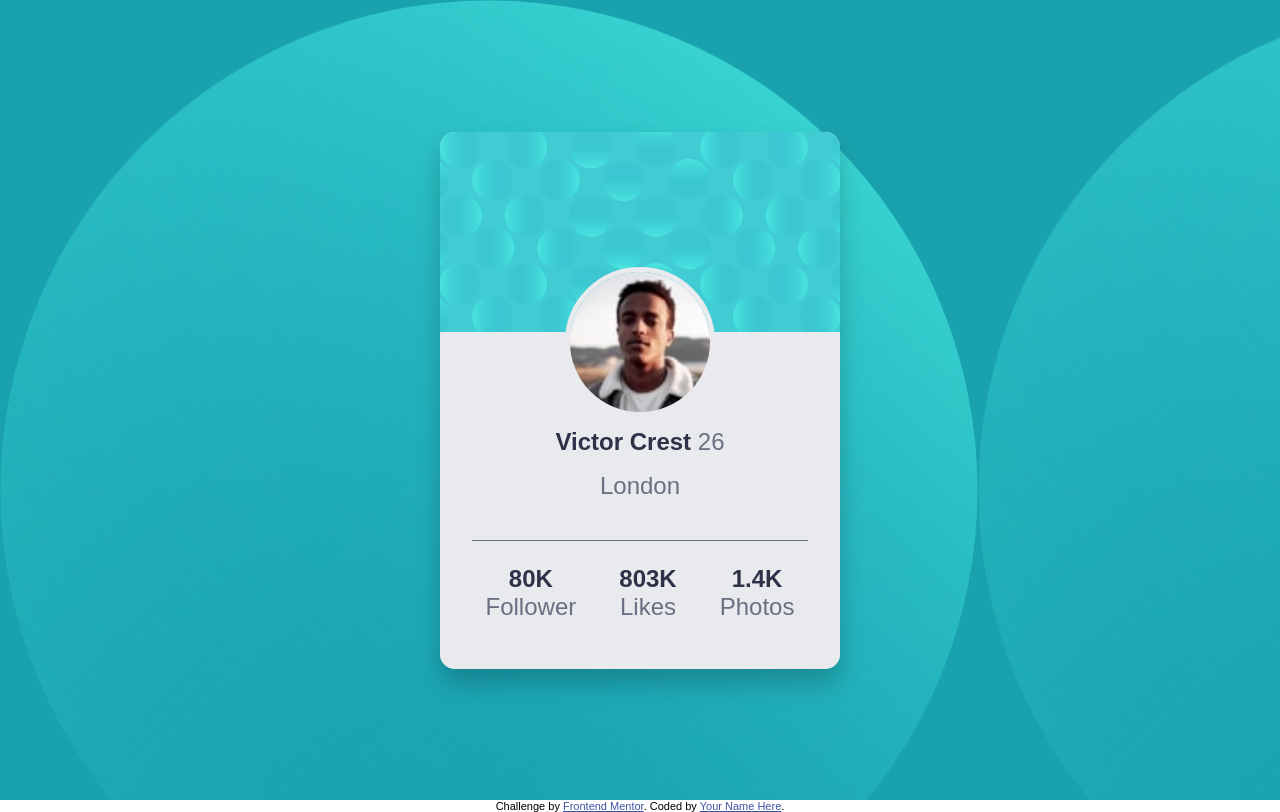
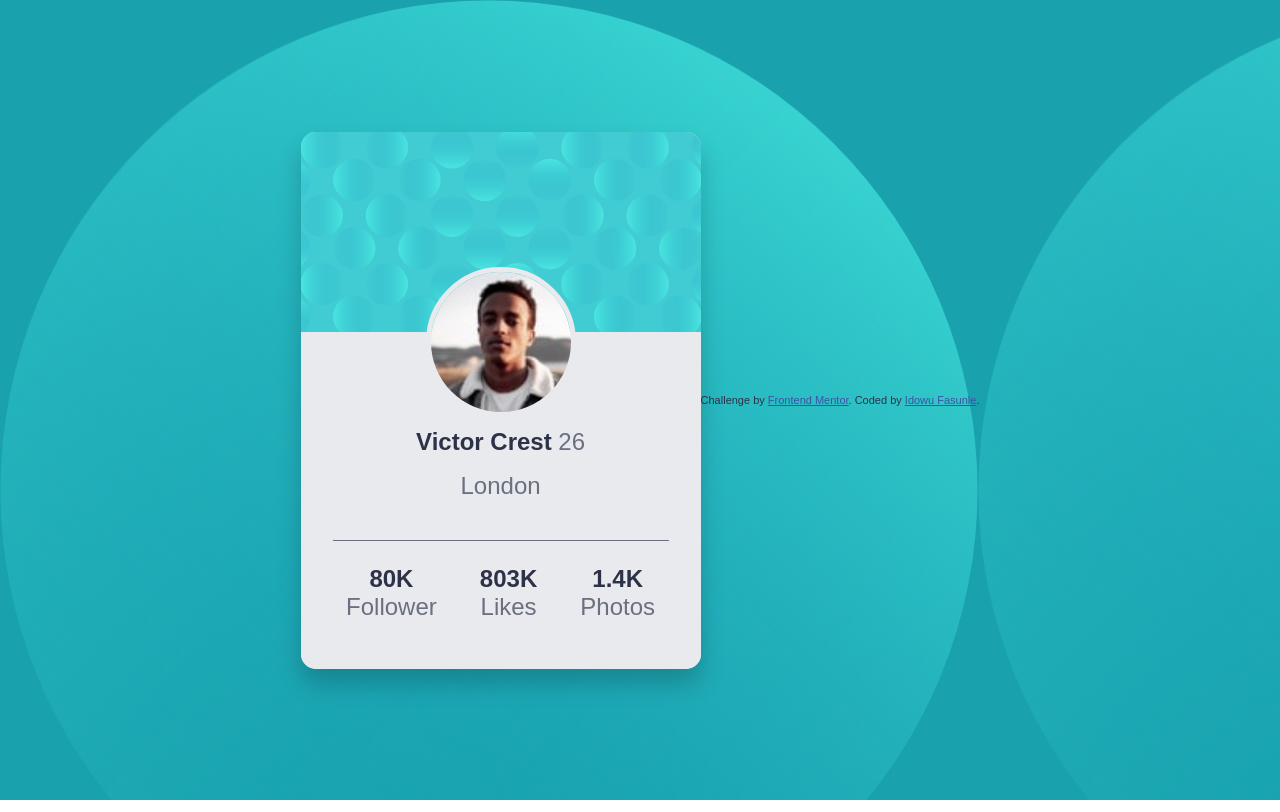
Before and after one commit to idowufasunle/profile-card-component, a plain HTML site: page index.html in a window 1280 px wide. Drawn offline with Linux system fonts and the light colour scheme.

Commit message:
attribution-insertion

```diff
--- a/index.html
+++ b/index.html
@@ -54,12 +54,11 @@
       </div>
     </div>
 
-  </div>
+    <div class="attribution">
+      Challenge by <a href="https://www.frontendmentor.io?ref=challenge" target="_blank">Frontend Mentor</a>.
+      Coded by <a href="#">Idowu Fasunle</a>.
+    </div>
 
-
-  <div class="attribution">
-    Challenge by <a href="https://www.frontendmentor.io?ref=challenge" target="_blank">Frontend Mentor</a>.
-    Coded by <a href="#">Your Name Here</a>.
   </div>
 
 
```
